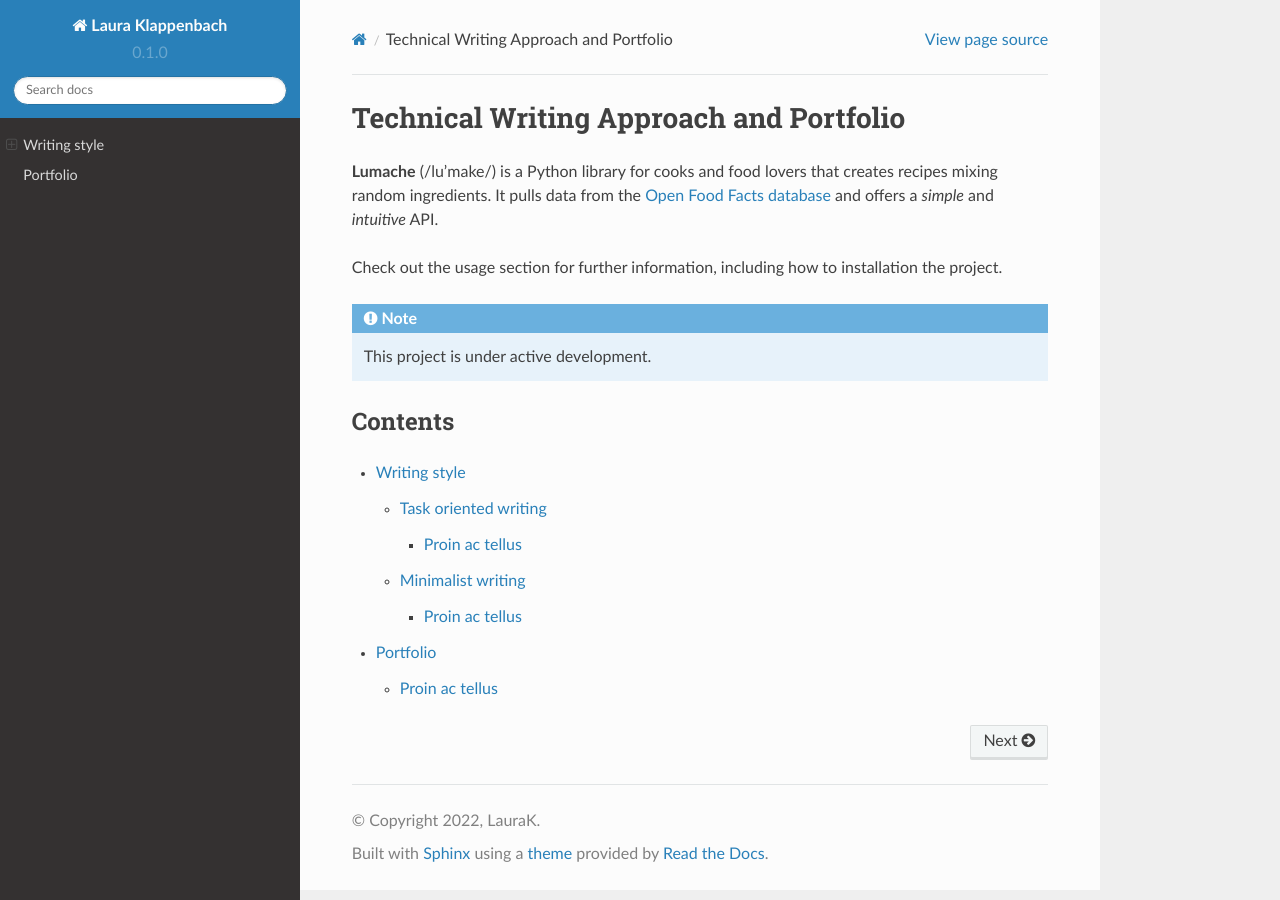
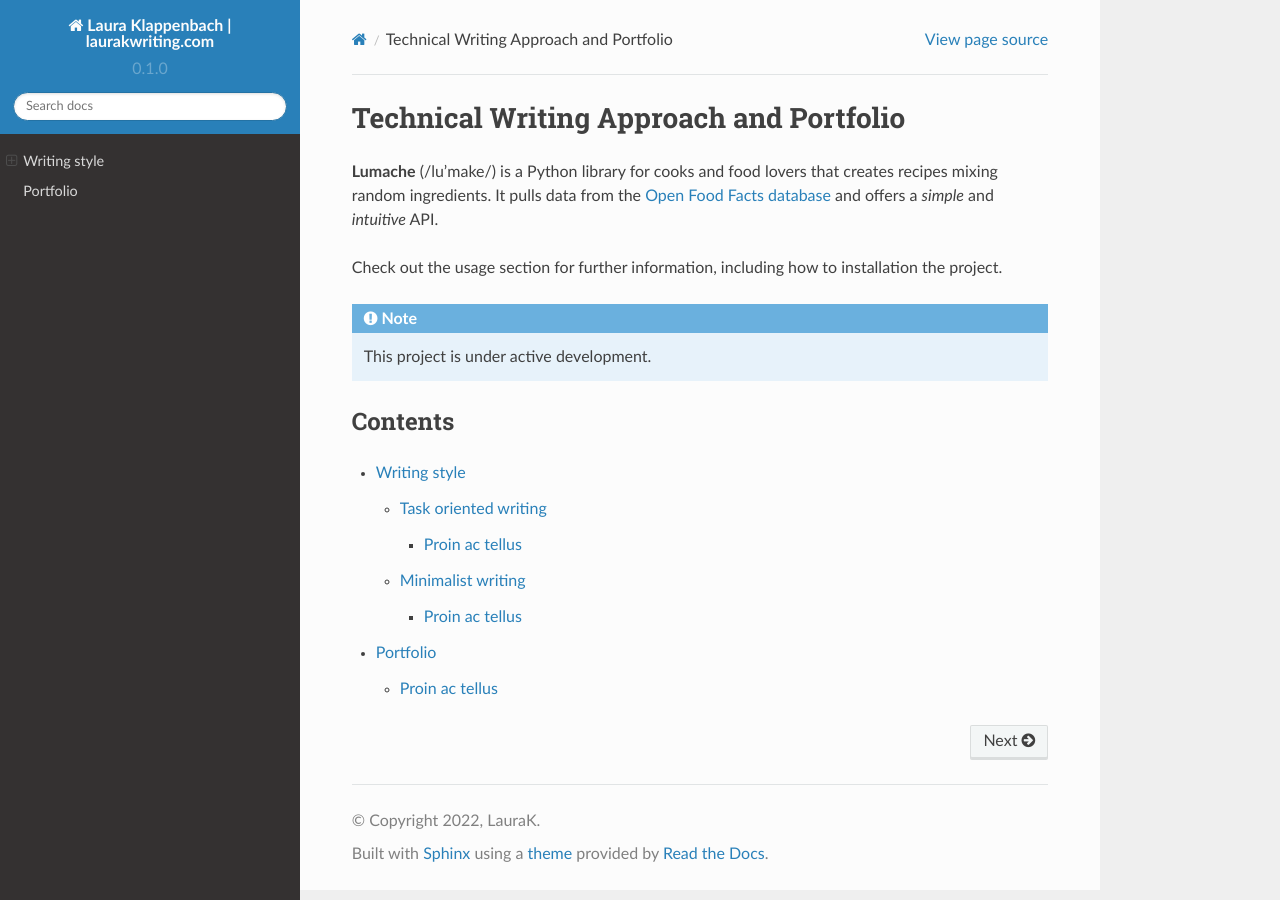
Before and after one commit to laurakwriting/rtd-laurakwriting, a Sphinx documentation site: the page built from docs/source/index.rst, in a window 1280 px wide. Built offline with Sphinx 7.4.7 and the Read the Docs theme 2.0.0, drawn with Linux system fonts in a browser that asks for light colours.

Commit message:
Update conf.py

```diff
--- a/docs/source/conf.py
+++ b/docs/source/conf.py
@@ -2,7 +2,7 @@
 
 # -- Project information
 
-project = 'Laura Klappenbach'
+project = 'Laura Klappenbach | laurakwriting.com'
 copyright = '2022, LauraK'
 author = 'LauraK'
 
```
